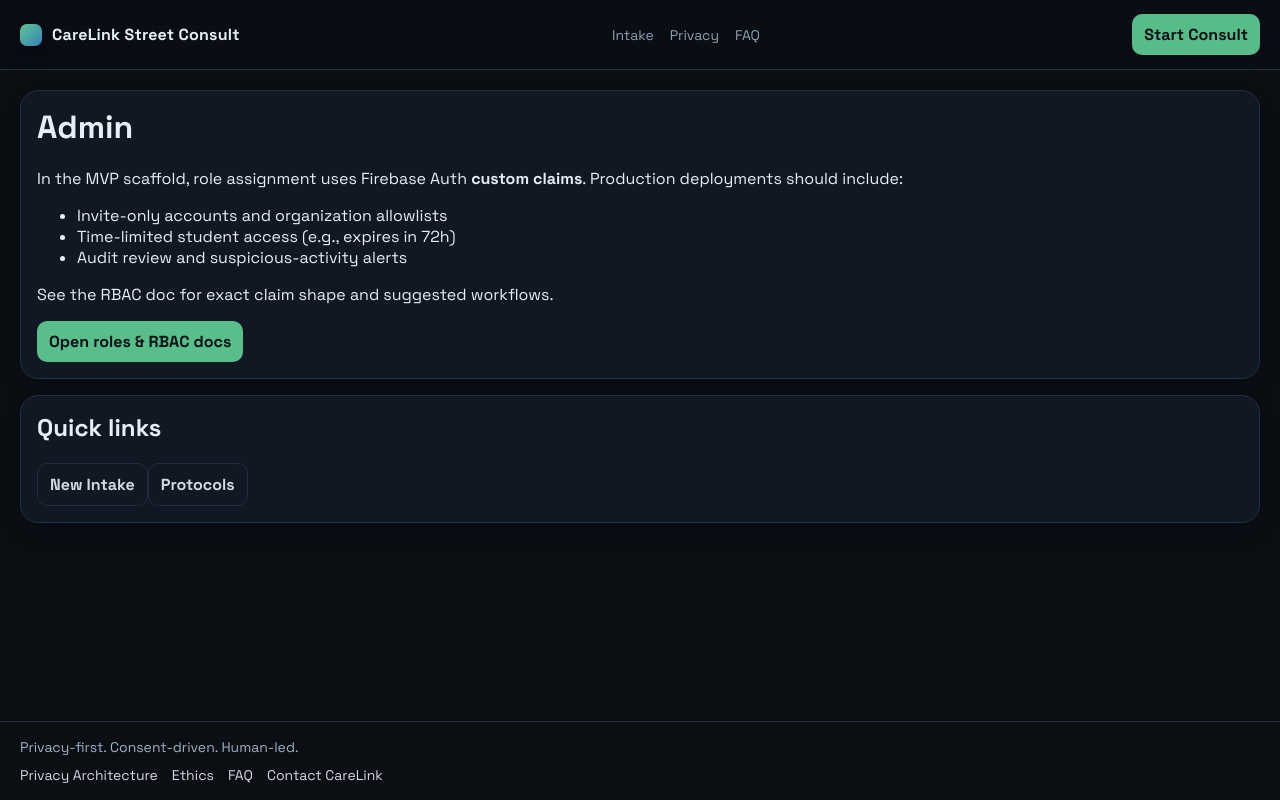
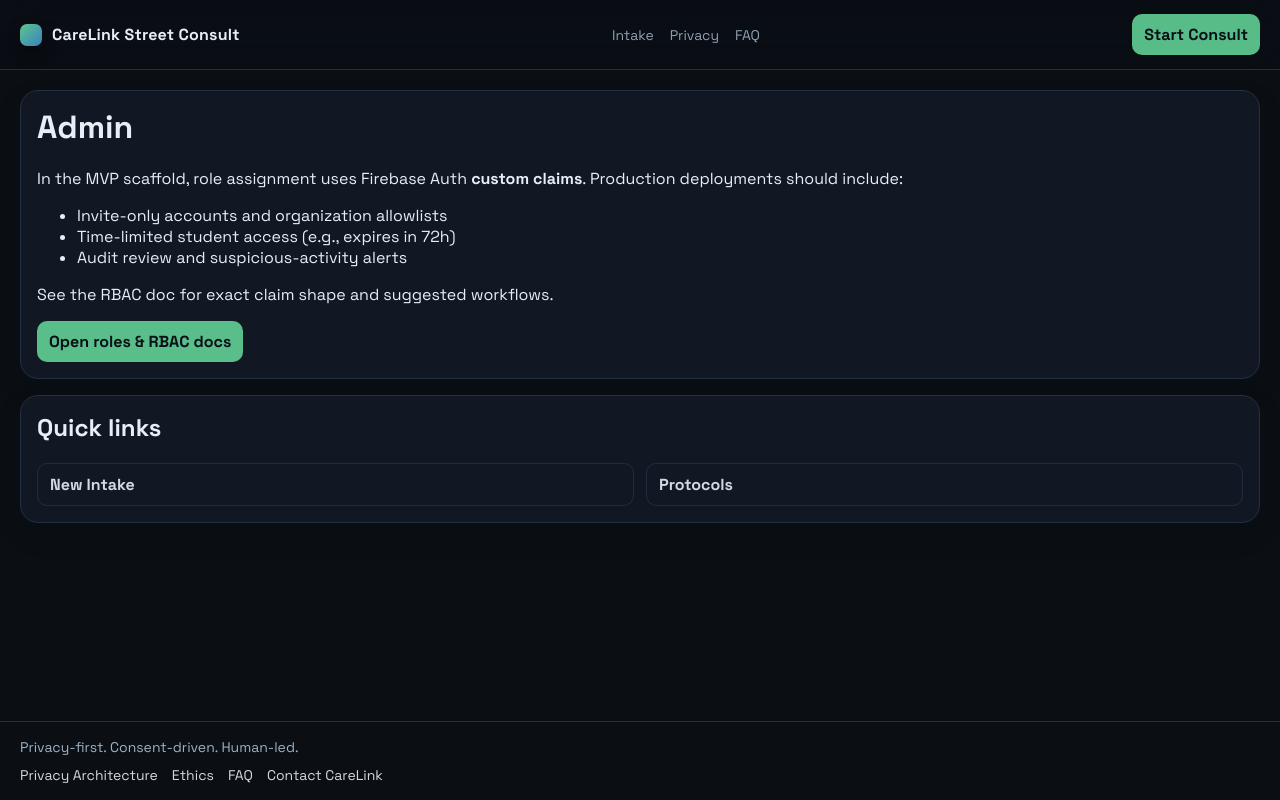
Before and after one commit to PhysicianeerShaik/CareLINK, a Next.js app in the folder apps/web/: page /admin in a window 1280 px wide. Built offline with nearby package versions, Linux system fonts and the light colour scheme.

Commit message:
Fix risk flags grid spacing

```diff
--- a/apps/web/app/globals.css
+++ b/apps/web/app/globals.css
@@ -83,6 +83,15 @@
 }
 @media (min-width: 900px) {
   .grid.two { grid-template-columns: 1fr 1fr; }
+}
+
+.grid2 {
+  display: grid;
+  grid-template-columns: 1fr;
+  gap: 12px;
+}
+@media (min-width: 900px) {
+  .grid2 { grid-template-columns: 1fr 1fr; }
 }
 
 .stack {
```
